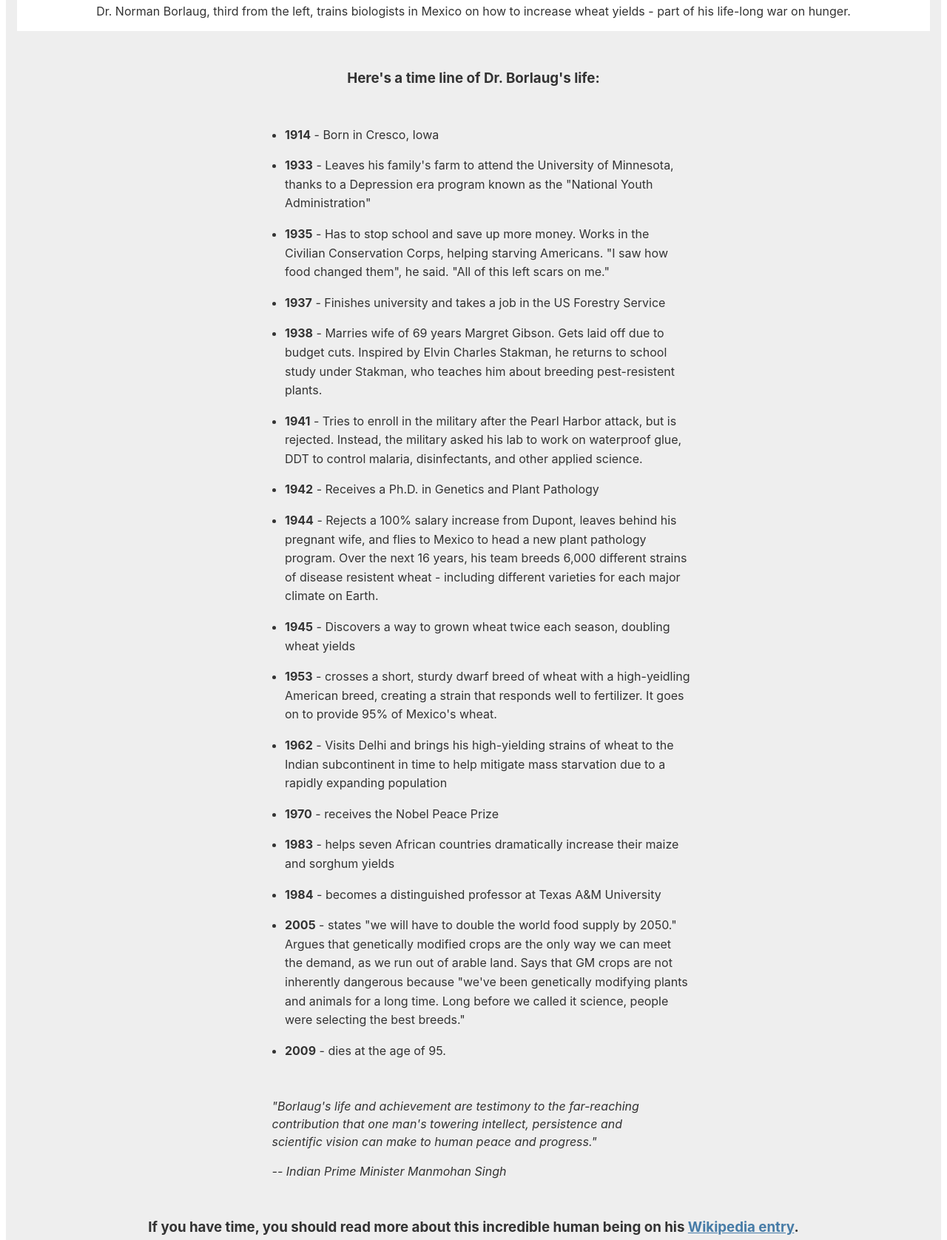
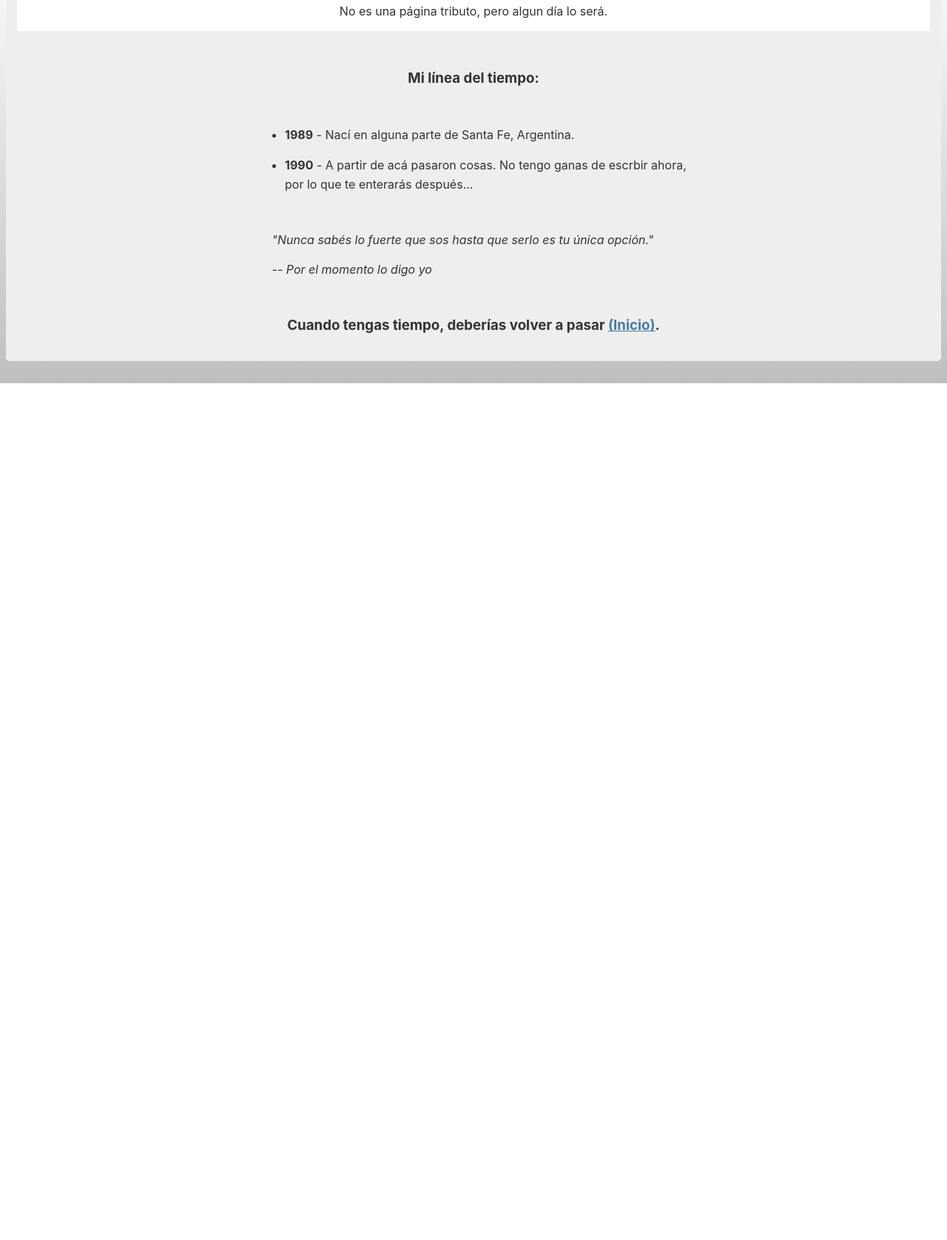
Before and after one commit to FedeiaTech/FedeiaTech, a plain HTML site: page docs/index.html in a window 1280 px wide. Shown: the part 692-2368 px from the top of the page at 74% size. After the commit the page ends 1210 px from the top, so only its background shows below. Drawn offline with Linux system fonts and the light colour scheme.

Commit message:
actualizacion Paginas

```diff
--- a/docs/index.html
+++ b/docs/index.html
@@ -1,12 +1,14 @@
 <!DOCTYPE html>
 <html>
   <head>
+    <meta charset="utf-8" /> <!-- Habilitar acentos -->
+    <meta name="viewport" content="width=device-width, initial-scale=1">
     <link rel="stylesheet" href="styles.css" />
   </head>
   <body>
     <main id="main">
       <h1 id="title">Me llamo Fede</h1>
-      <p>El entrenador de nerds</p>
+      <p><strong>El entrenador de nerds</strong></p>
       <figure id="img-div">
         <img
           id="image"
@@ -14,103 +16,32 @@
           alt="Fede con gafas mirando el cielo azul literalmente entre nubes con forma de llaves"
         />
         <figcaption id="img-caption">
-          Dr. Norman Borlaug, third from the left, trains biologists in Mexico
-          on how to increase wheat yields - part of his life-long war on hunger.
+          No es una página tributo, pero algun día lo será.
         </figcaption>
       </figure>
       <section id="tribute-info">
-        <h3 id="headline">Here's a time line of Dr. Borlaug's life:</h3>
+        <h3 id="headline">Mi línea del tiempo:</h3>
         <ul>
-          <li><strong>1914</strong> - Born in Cresco, Iowa</li>
+          <li><strong>1989</strong> - Nací en alguna parte de Santa Fe, Argentina.</li>
           <li>
-            <strong>1933</strong> - Leaves his family's farm to attend the
-            University of Minnesota, thanks to a Depression era program known as
-            the "National Youth Administration"
+            <strong>1990</strong> - A partir de acá pasaron cosas. No tengo ganas de escrbir ahora, por lo que te enterarás después...
           </li>
-          <li>
-            <strong>1935</strong> - Has to stop school and save up more money.
-            Works in the Civilian Conservation Corps, helping starving
-            Americans. "I saw how food changed them", he said. "All of this left
-            scars on me."
-          </li>
-          <li>
-            <strong>1937</strong> - Finishes university and takes a job in the
-            US Forestry Service
-          </li>
-          <li>
-            <strong>1938</strong> - Marries wife of 69 years Margret Gibson.
-            Gets laid off due to budget cuts. Inspired by Elvin Charles Stakman,
-            he returns to school study under Stakman, who teaches him about
-            breeding pest-resistent plants.
-          </li>
-          <li>
-            <strong>1941</strong> - Tries to enroll in the military after the
-            Pearl Harbor attack, but is rejected. Instead, the military asked
-            his lab to work on waterproof glue, DDT to control malaria,
-            disinfectants, and other applied science.
-          </li>
-          <li>
-            <strong>1942</strong> - Receives a Ph.D. in Genetics and Plant
-            Pathology
-          </li>
-          <li>
-            <strong>1944</strong> - Rejects a 100% salary increase from Dupont,
-            leaves behind his pregnant wife, and flies to Mexico to head a new
-            plant pathology program. Over the next 16 years, his team breeds
-            6,000 different strains of disease resistent wheat - including
-            different varieties for each major climate on Earth.
-          </li>
-          <li>
-            <strong>1945</strong> - Discovers a way to grown wheat twice each
-            season, doubling wheat yields
-          </li>
-          <li>
-            <strong>1953</strong> - crosses a short, sturdy dwarf breed of wheat
-            with a high-yeidling American breed, creating a strain that responds
-            well to fertilizer. It goes on to provide 95% of Mexico's wheat.
-          </li>
-          <li>
-            <strong>1962</strong> - Visits Delhi and brings his high-yielding
-            strains of wheat to the Indian subcontinent in time to help mitigate
-            mass starvation due to a rapidly expanding population
-          </li>
-          <li><strong>1970</strong> - receives the Nobel Peace Prize</li>
-          <li>
-            <strong>1983</strong> - helps seven African countries dramatically
-            increase their maize and sorghum yields
-          </li>
-          <li>
-            <strong>1984</strong> - becomes a distinguished professor at Texas
-            A&M University
-          </li>
-          <li>
-            <strong>2005</strong> - states "we will have to double the world
-            food supply by 2050." Argues that genetically modified crops are the
-            only way we can meet the demand, as we run out of arable land. Says
-            that GM crops are not inherently dangerous because "we've been
-            genetically modifying plants and animals for a long time. Long
-            before we called it science, people were selecting the best breeds."
-          </li>
-          <li><strong>2009</strong> - dies at the age of 95.</li>
         </ul>
         <blockquote
-          cite="http://news.rediff.com/report/2009/sep/14/pm-pays-tribute-to-father-of-green-revolution-borlaug.htm"
+          cite="https://lamenteesmaravillosa.com/nunca-sabes-lo-fuerte-qe-eres-hasta-que-ser-fuerte-es-tu-unica-opcion/"
         >
           <p>
-            "Borlaug's life and achievement are testimony to the far-reaching
-            contribution that one man's towering intellect, persistence and
-            scientific vision can make to human peace and progress."
+            "Nunca sabés lo fuerte que sos hasta que serlo es tu única opción."
           </p>
-          <cite>-- Indian Prime Minister Manmohan Singh</cite>
+          <cite>-- Por el momento lo digo yo</cite>
         </blockquote>
         <h3>
-          If you have time, you should read more about this incredible human
-          being on his
+          Cuando tengas tiempo, deberías volver a pasar
           <a
             id="tribute-link"
-            href="https://en.wikipedia.org/wiki/Norman_Borlaug"
+            href="https://kikowolf.github.io/"
             target="_blank"
-            >Wikipedia entry</a
+            >(Inicio)</a
           >.
         </h3>
       </section>
--- a/docs/styles.css
+++ b/docs/styles.css
@@ -7,8 +7,8 @@ html {
 
 body {
   /* Native font stack https://getbootstrap.com/docs/4.2/content/reboot/#native-font-stack */
-  font-family: -apple-system, BlinkMacSystemFont, 'Segoe UI', 'Roboto',
-    'Helvetica Neue', Arial, sans-serif;
+  background: linear-gradient(to bottom, #bfbfbf, white, #bfbfbf);
+  font-family: -apple-system, verdana, times;
   font-size: 1.6rem;
   line-height: 1.5;
   text-align: center;
```
